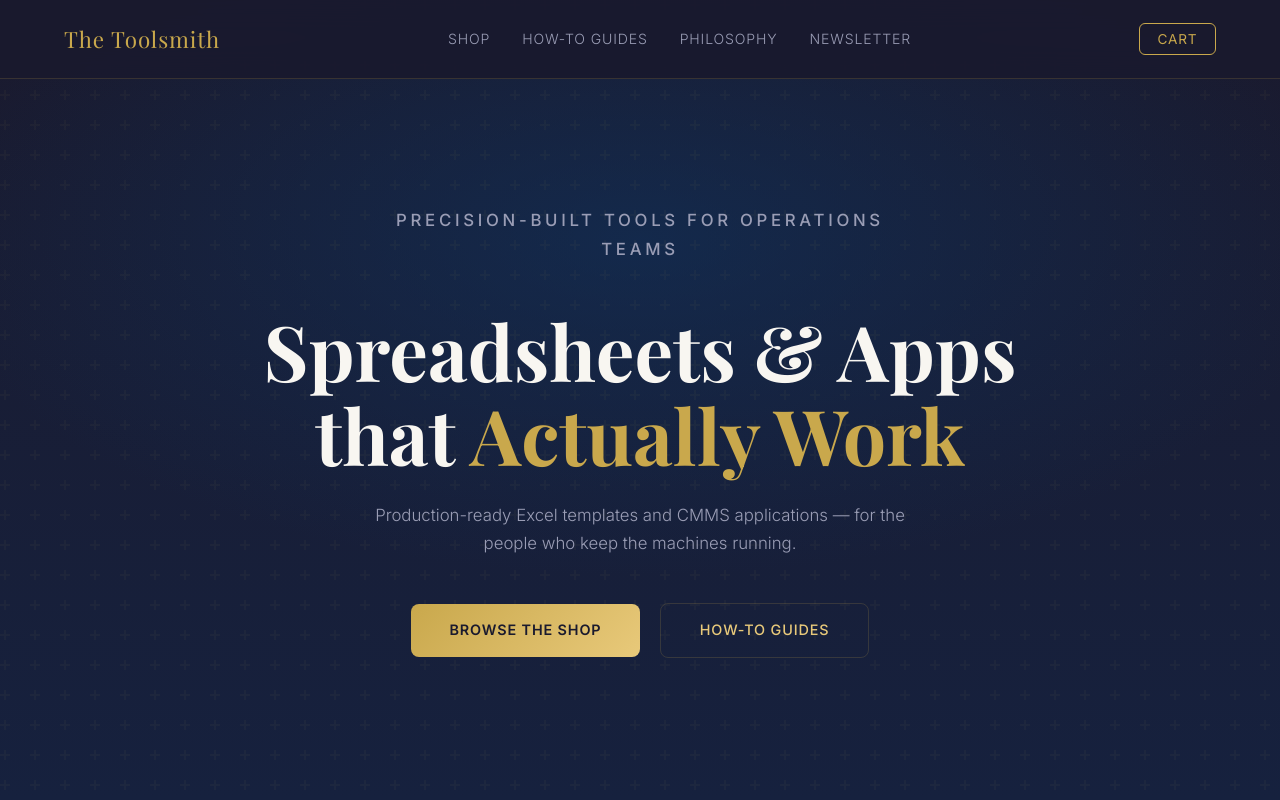
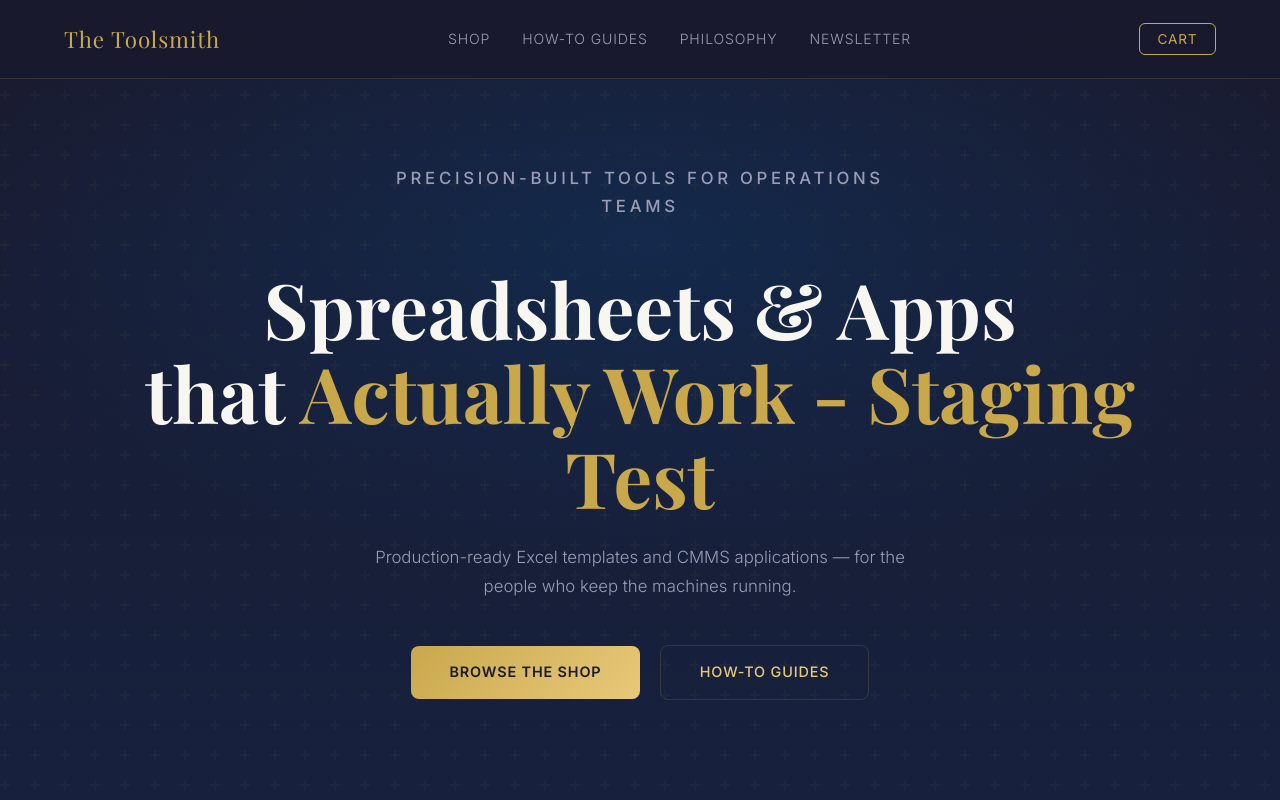
Before and after one commit to GidgetPINK/toolsmith-site, a plain HTML site: page index.html in a window 1280 px wide. Shown: the top 800 px of the page. Drawn offline with nearby package versions, Linux system fonts and the light colour scheme.

Commit message:
Update index.html

```diff
--- a/index.html
+++ b/index.html
@@ -173,7 +173,7 @@ footer{background:var(--charcoal);border-top:1px solid var(--cb);padding:2.5rem
 
 <section class="hero">
   <p class="eyebrow">Precision-Built Tools for Operations Teams</p>
-  <h1>Spreadsheets &amp; Apps<br/>that <span>Actually Work</span></h1>
+  <h1>Spreadsheets &amp; Apps<br/>that <span>Actually Work - Staging Test</span></h1>
   <p>Production-ready Excel templates and CMMS applications — for the people who keep the machines running.</p>
   <div class="hero-cta">
     <a href="#shop" class="btn-primary">Browse the Shop</a>
```
